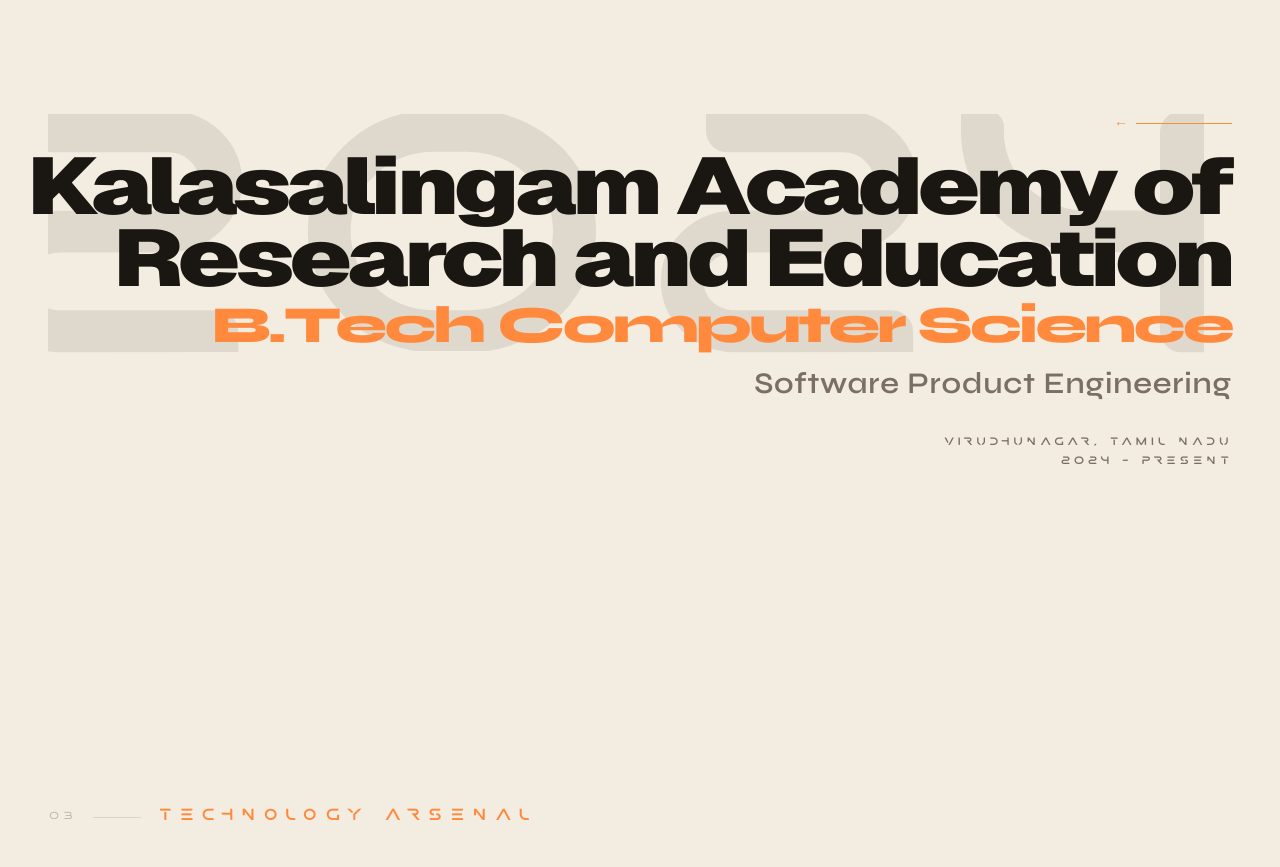
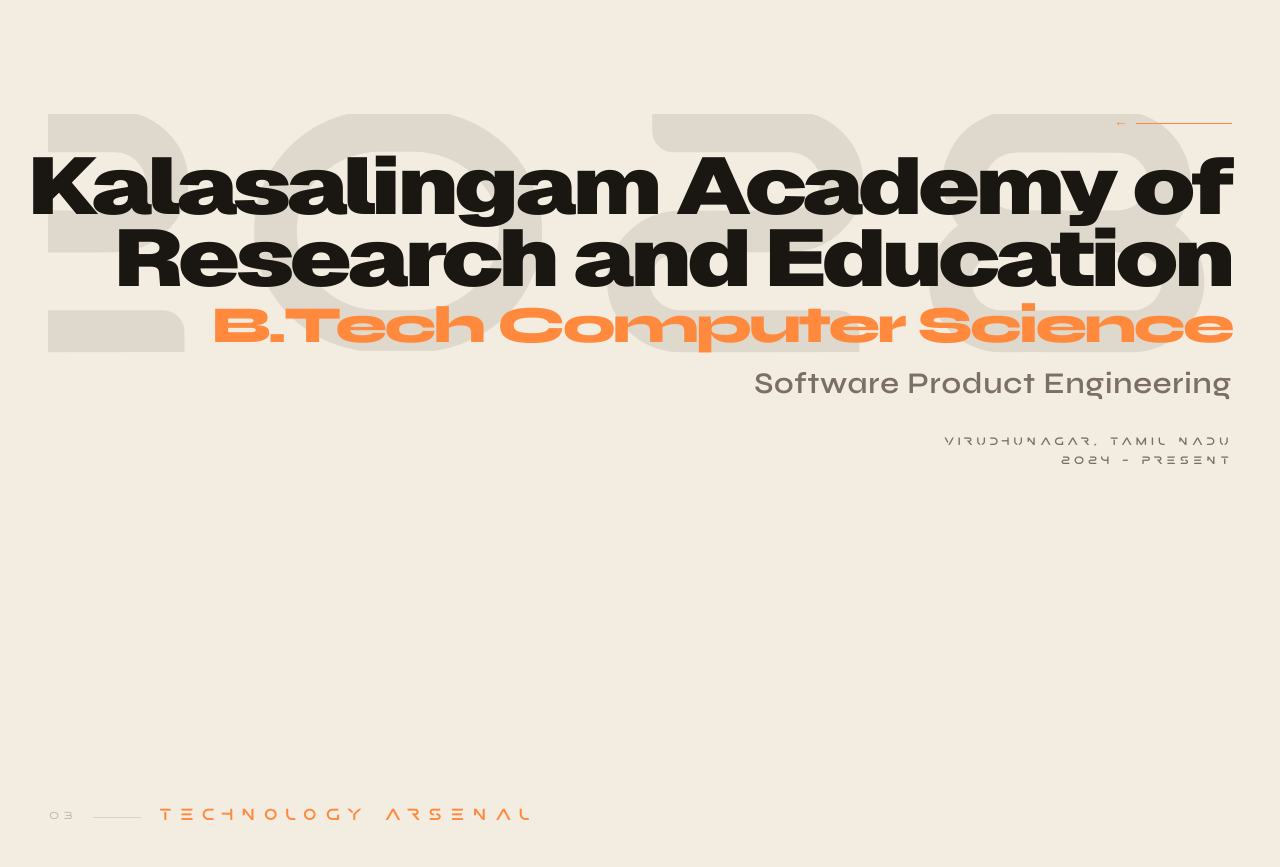
Before and after one commit to Megha-r20/MeghaR_portfolio, a Next.js app: page / in a window 1280 px wide. Shown: the part 1920-2787 px from the top of the page. Built offline with nearby package versions, Linux system fonts and the light colour scheme; a web font is replaced by a local one.

Commit message:
Update portfolio website

```diff
--- a/components/About.tsx
+++ b/components/About.tsx
@@ -38,7 +38,7 @@
               className="font-researcher absolute right-[0%] top-[50%] -translate-y-[50%] text-[9rem] md:text-[15rem] lg:text-[20rem] font-semibold leading-none tracking-tighter"
               style={{ color: "rgb(58, 50, 43)", opacity: 0.10 }}
             >
-              2024
+              2028
             </span>
           </motion.div>
 
```
